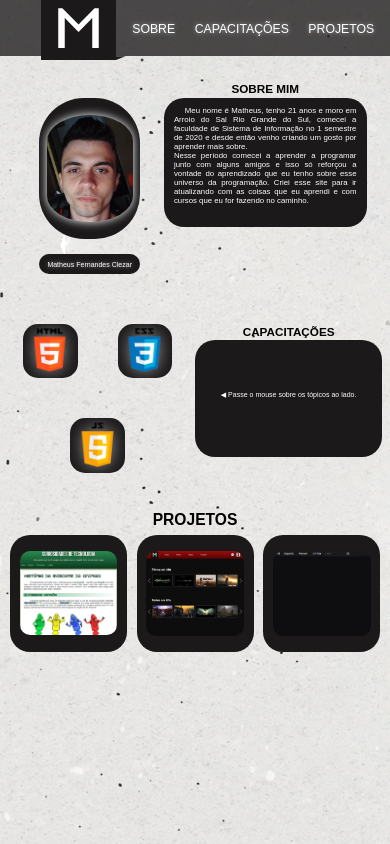
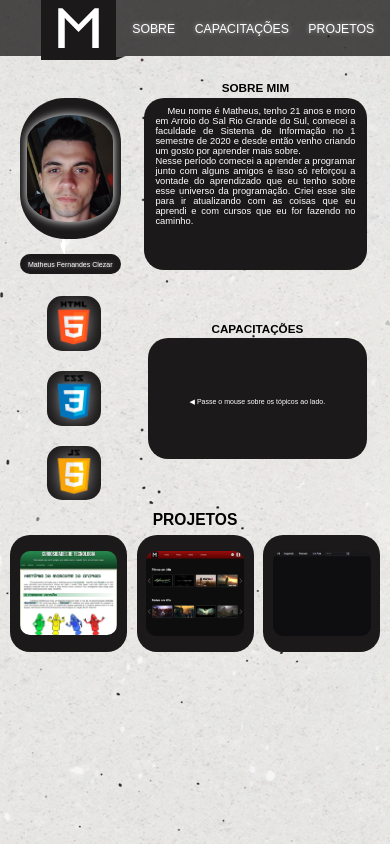
Before and after one commit to MatheusFernandesClezar/html-css, a PHP site: page / in a window 390 px wide. Run offline with PHP 8.4, Linux system fonts and the light colour scheme; some web fonts are replaced.

Commit message:
otimização telas menores

```diff
--- a/Meu Site Teste/style.css
+++ b/Meu Site Teste/style.css
@@ -327,7 +327,7 @@ p#htmlDesc, p#cssDesc, p#javascriptDesc{
     position: relative;
     width: 26vw;
     height: 5.2vw;
-    left: 10%;
+    left: 5%;
     top: 15px;
     margin-bottom: 20px;
     background: #1B1919;
@@ -345,7 +345,7 @@ p#htmlDesc, p#cssDesc, p#javascriptDesc{
 .profile{
     position: relative;
     width: 26%;
-    left: 10%;
+    left: 5%;
     background: #1B1919;
     border-radius: 45px;
     transition: 0.5s;
@@ -412,24 +412,32 @@ nav ul li a{
     font-size: 0.9em;
 }
 .AboutMe{
-    width: 52vw;
-    height: 33.2vw;
+    width: 57vw;
+    height: 44.2vw;
+    border-radius: 20px;
+    left: 37%;
+}
+.AboutMe p{
+    font-size: 2.4vw;
+    padding: 4% 5% 5% 5%;
+}
+.HtmlCssJava{
+    width: 38%;
+}
+.SkillsDescription{
+    width: 56vw;
+    height: 31vw;
     border-radius: 20px;
 }
-.AboutMe p{
-    font-size: 2vw;
-    padding: 4% 5% 5% 5%;
+p#javascriptDesc, p#cssDesc{
+    font-size: 2.18vw;
 }
-.SkillsDescription{
-    width: 48vw;
-    height: 30vw;
-    border-radius: 20px;
-}
-p#javascriptDesc, p#cssDesc, p#htmlDesc{
-    font-size: 2.3vw;
+p#htmlDesc{
+    font-size: 2.1vw;
 }
 .html, .css, .javascript{
     border-radius: 15px;
+    margin: 10px;
 }
 .project1, .project2, .project3{
     border-radius: 20px;
```
